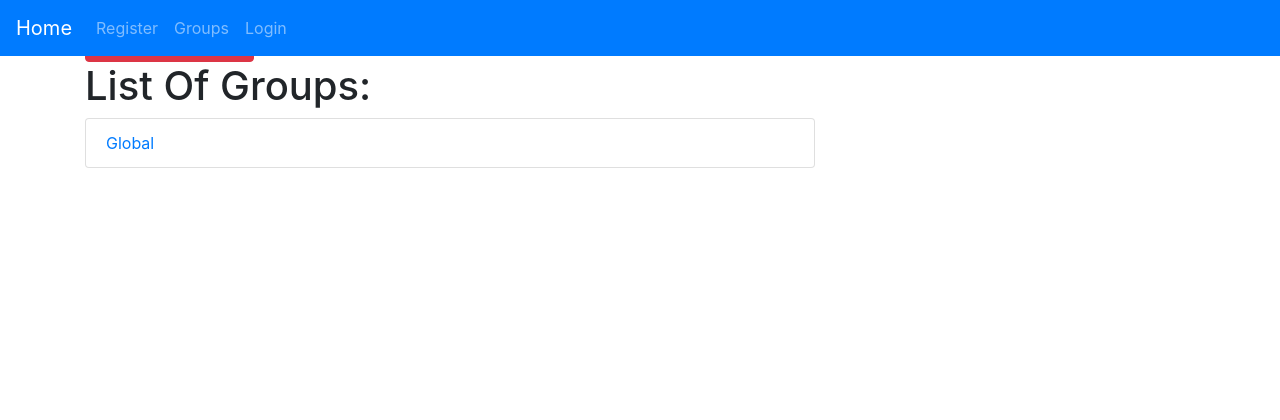
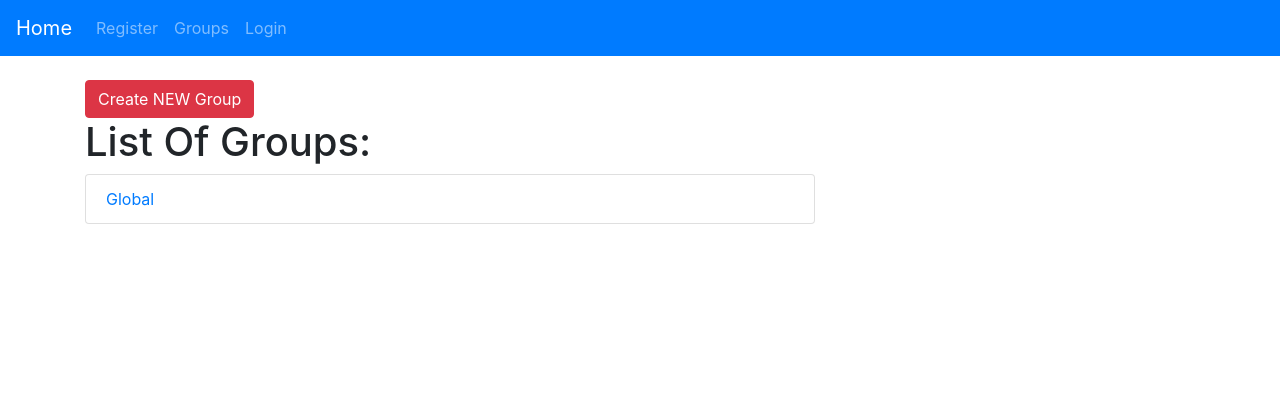
Before and after one commit to vickyjnv/vignanblogpost, a Django app: page /groups/ in a window 1280 px wide. Shown: the top 420 px of the page. Run offline with Django 3.2, Linux system fonts and the light colour scheme; data comes from the database, SQL or seed files in the repository; some libraries are stand-ins or nearby versions.

Commit message:
Update header.html

```diff
--- a/templates/post/header.html
+++ b/templates/post/header.html
@@ -30,7 +30,7 @@
 <body>
 
 
-  <nav class="navbar fixed-top navbar-expand-lg navbar-dark bg-primary">
+  <nav class="navbar navbar-default navbar-fixed-top navbar-expand-lg navbar-dark bg-primary">
     <a class="navbar-brand" href="{% url 'index' %}">Home</a>
   <button class="navbar-toggler" type="button" data-toggle="collapse" data-target="#navbarSupportedContent" aria-controls="navbarSupportedContent" aria-expanded="false" aria-label="Toggle navigation">
     <span class="navbar-toggler-icon"></span>
```
